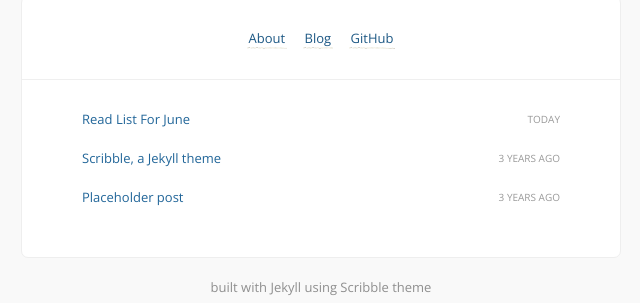
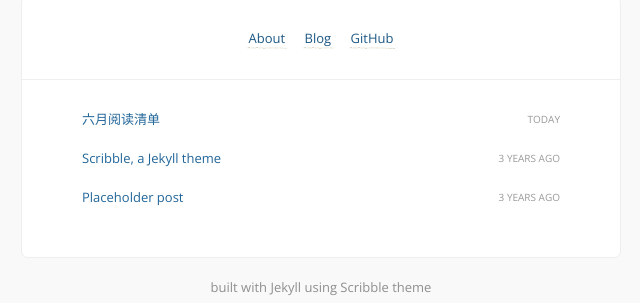
Before and after one commit to cosmomapanje/cosmoblog, a Jekyll site: the page built from index.html, in a window 1280 px wide. Shown: the part 175-478 px from the top of the page, without its empty margins (319-959 px from the left). Built offline with Jekyll 4.4.1, drawn with Linux system fonts in a browser that asks for light colours; Markdown is read by kramdown in place of the engine named in the settings; comment, search, counter and statistics services are not loaded.

Commit message:
Trivial update for read list

```diff
--- a/_posts/2016-06-08-read-list-for-june.md
+++ b/_posts/2016-06-08-read-list-for-june.md
@@ -1,3 +1,9 @@
+---
+layout: post
+title: 六月阅读清单
+date: 2016-06-08 11:33:46
+---
+
 # 六月阅读清单
 ## To Read
 #### Paper
```
